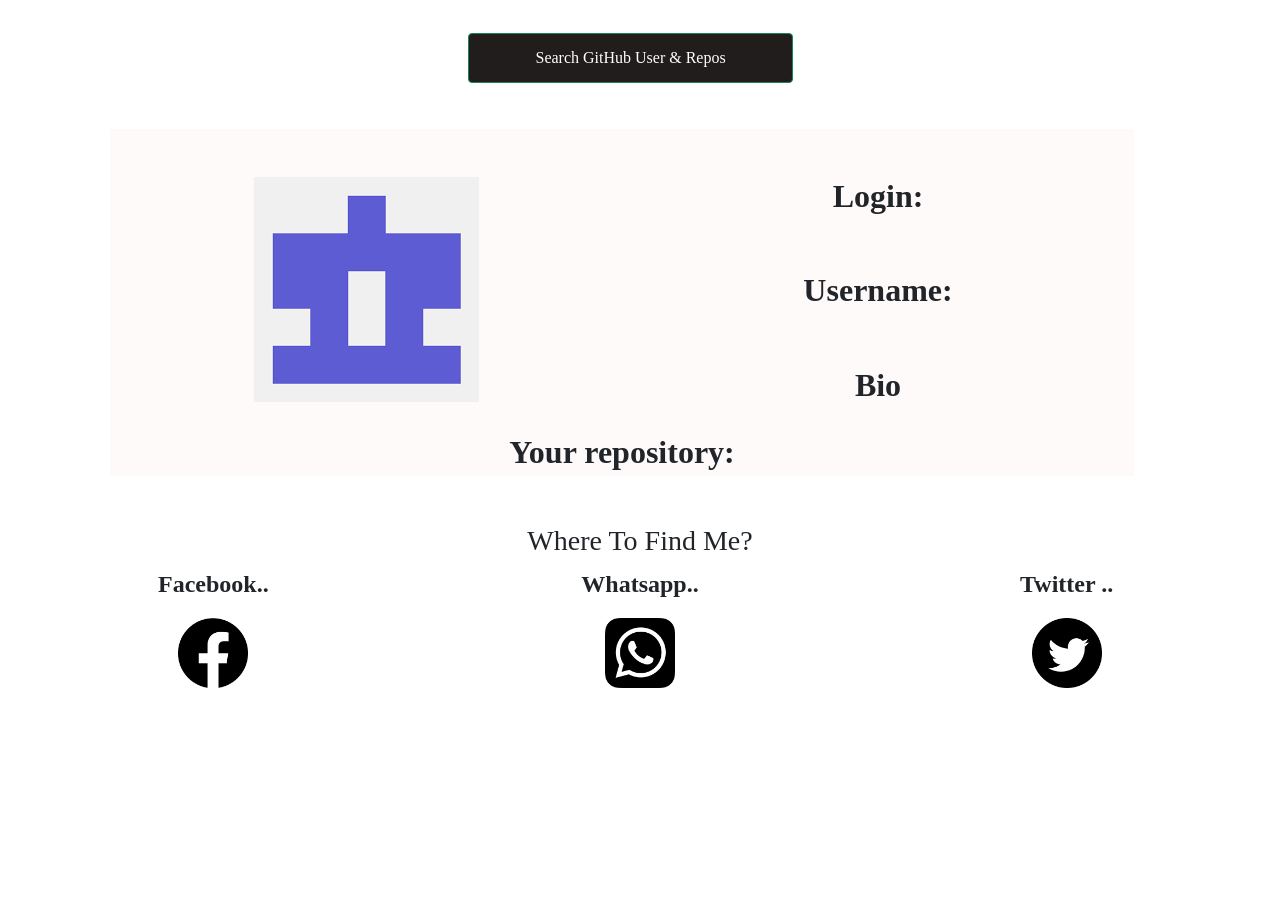
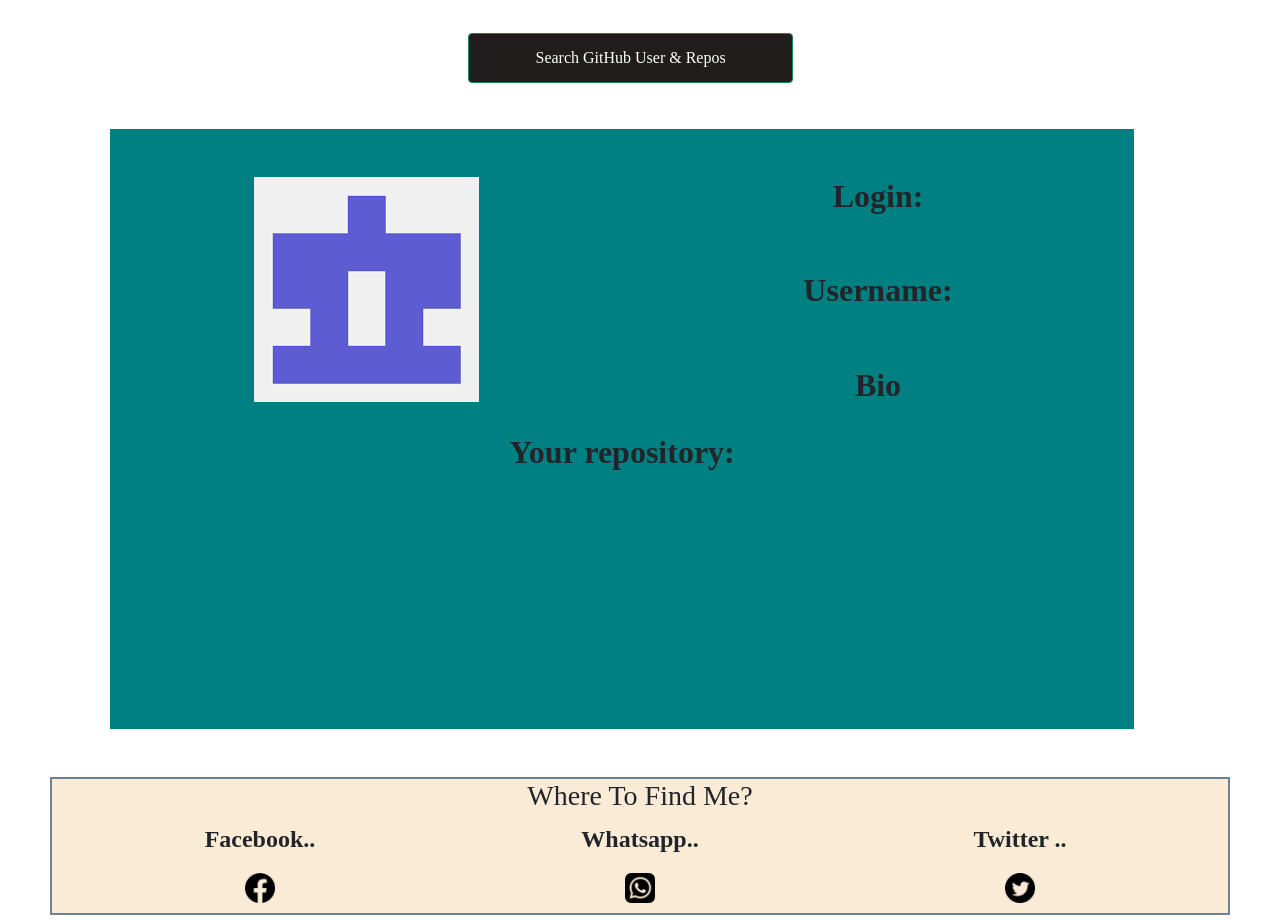
Before and after one commit to 2BWeru/Github-profile, an Angular app: page / in a window 1280 px wide. Shown: the part 300-1220 px from the top of the page. Before the commit the page ends 988 px from the top, so only its background shows below. Built offline with nearby package versions, Linux system fonts and the light colour scheme; a web font is replaced by a local one.

Commit message:
style file view

```diff
--- a/src/app/app.component.css
+++ b/src/app/app.component.css
@@ -21,6 +21,13 @@ footer,p{
     font-size: x-large;
     font-weight: bold;
 }
-footer{
-    position: fixed;
+.foot{
+    /* position: fixed; */
+    border: 2px solid slategray;
+    margin-bottom: 5px;
+    padding-bottom: 10px;
+    text-align: center;
+    margin-left: 50px;
+    margin-right: 50px;
+    background-color: antiquewhite;
 }
--- a/src/app/app.component.html
+++ b/src/app/app.component.html
@@ -9,21 +9,23 @@
 <br>
 <br>
 <!-- footer -->
-<div class="container-fluid bg-3 text-center">
+<div class="foot">
+<div class="container bg-3 text-center">
     <h3>Where To Find Me?</h3>
     <div class="row">
       <div class="col-sm-4">
         <p>Facebook..</p>
-        <img src="../assets/images/5305154_fb_facebook_facebook logo_icon.png" alt="Image" width="70px" height="70px">
+        <img src="../assets/images/5305154_fb_facebook_facebook logo_icon.png" alt="Image" width="30px" height="30px">
       </div>
       <div class="col-sm-4">
         <p>Whatsapp..</p>
-        <img src="../assets/images/5305167_call_chat_mobile_whatsapp_whatsapp logo_icon.png" alt="Image" width="70px" height="70px">
+        <img src="../assets/images/5305167_call_chat_mobile_whatsapp_whatsapp logo_icon.png" alt="Image" width="30px" height="30px">
       </div>
       <div class="col-sm-4">
         <p>Twitter ..</p>
-        <img src="../assets/images/5279123_tweet_twitter_twitter logo_icon.png" alt="Image" width="70px" height="70px">
+        <img src="../assets/images/5279123_tweet_twitter_twitter logo_icon.png" alt="Image" width="30px" height="30px">
       </div>
     </div>
   </div>
+  </div>
 <router-outlet></router-outlet>
--- a/src/app/form-component/form/form.component.ts
+++ b/src/app/form-component/form/form.component.ts
@@ -21,6 +21,7 @@ export class FormComponent implements OnInit {
  public errorMessage:any;
 
   users!:String[];
+  // showDescription!: false;
 
   constructor(private searchService:SearchService) {
     this.searchService=this.searchService;
@@ -32,6 +33,7 @@ export class FormComponent implements OnInit {
 
    getUsers(){
     // to get the github profile
+    // this.searchService.showDescription = !this.searchService.showDescription;
     this.searchService.getData(this.username).subscribe( (data: { name: any; full_name: any; description: any; html_url: any; clone_url: any; language: any; })=>{
     }, (error: any) =>{
          this.errorMessage=(error);
--- a/src/app/view-component/view/view.component.css
+++ b/src/app/view-component/view/view.component.css
@@ -4,13 +4,15 @@
 .view{
     margin-top: 30px;
     width:80%;
-    height: 70%;
-    background-color:snow;
+    height: 600px;
+    background-color:teal;
     text-align: center;
     margin-left: 110px;
     font-family:'Ramaraja', serif;
     font-size: xx-large ;
     font-weight: bolder;
+    padding-bottom: 5px;
+
 }
 h6{
     font-family:'Square Peg', cursive;
```
